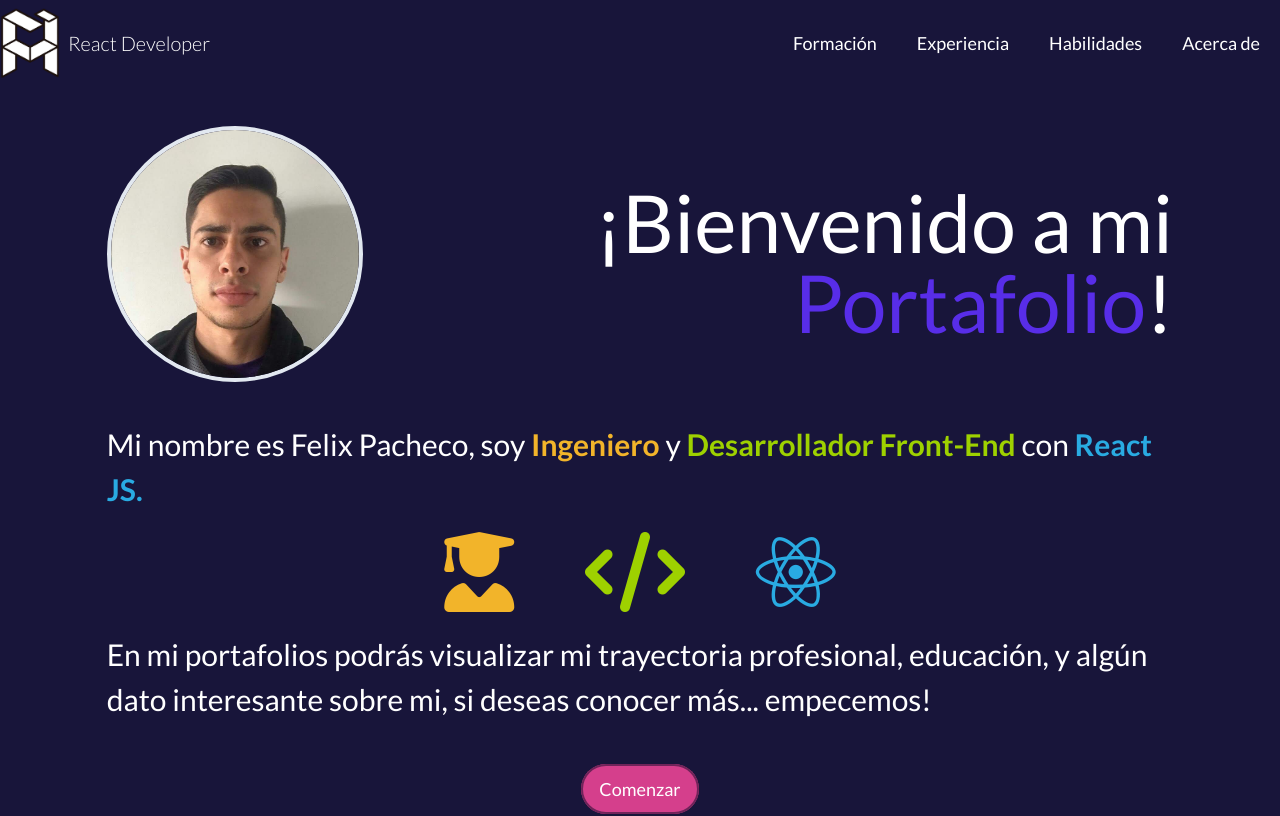
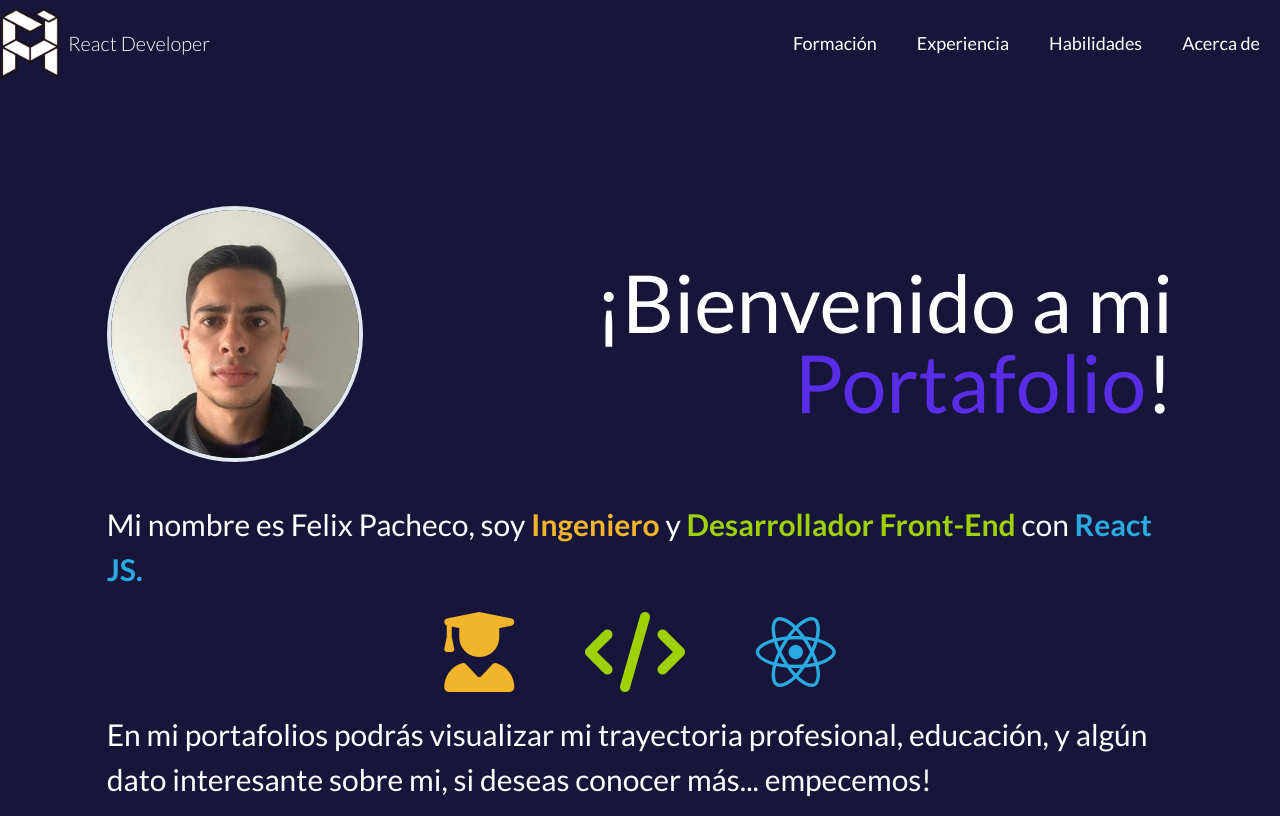
Before and after one commit to Felixmp7/Portafolios, a Next.js app: page / in a window 1280 px wide. Shown: the top 816 px of the page. Built offline with nearby package versions, Linux system fonts and the light colour scheme.

Commit message:
Agrega padding superior

```diff
--- a/components/PrincipalBanner.jsx
+++ b/components/PrincipalBanner.jsx
@@ -3,7 +3,7 @@ import { Link as ScrollLink } from 'react-scroll';
 import Logo from './utils/Logo';
 
 const PrincipalBanner = () => (
-    <section id="principal-banner" className="relative w-full pt-20 mx-auto tablet:mt-10 tablet:pt-0 containerXl">
+    <section id="principal-banner" className="relative w-full pt-20 mx-auto tablet:mt-10 containerXl">
         <div className="absolute top-0 left-0 mt-2 ml-2 tablet:hidden">
             <Logo />
         </div>
```
